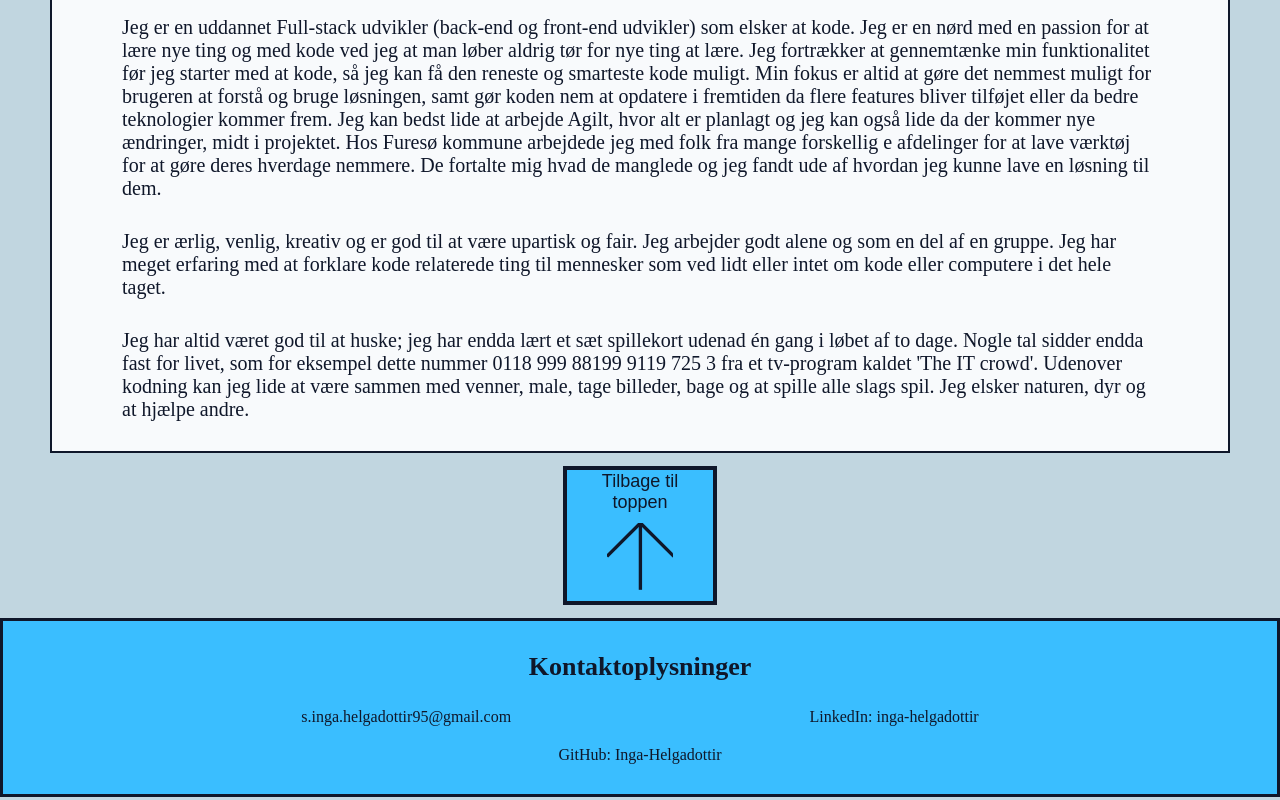
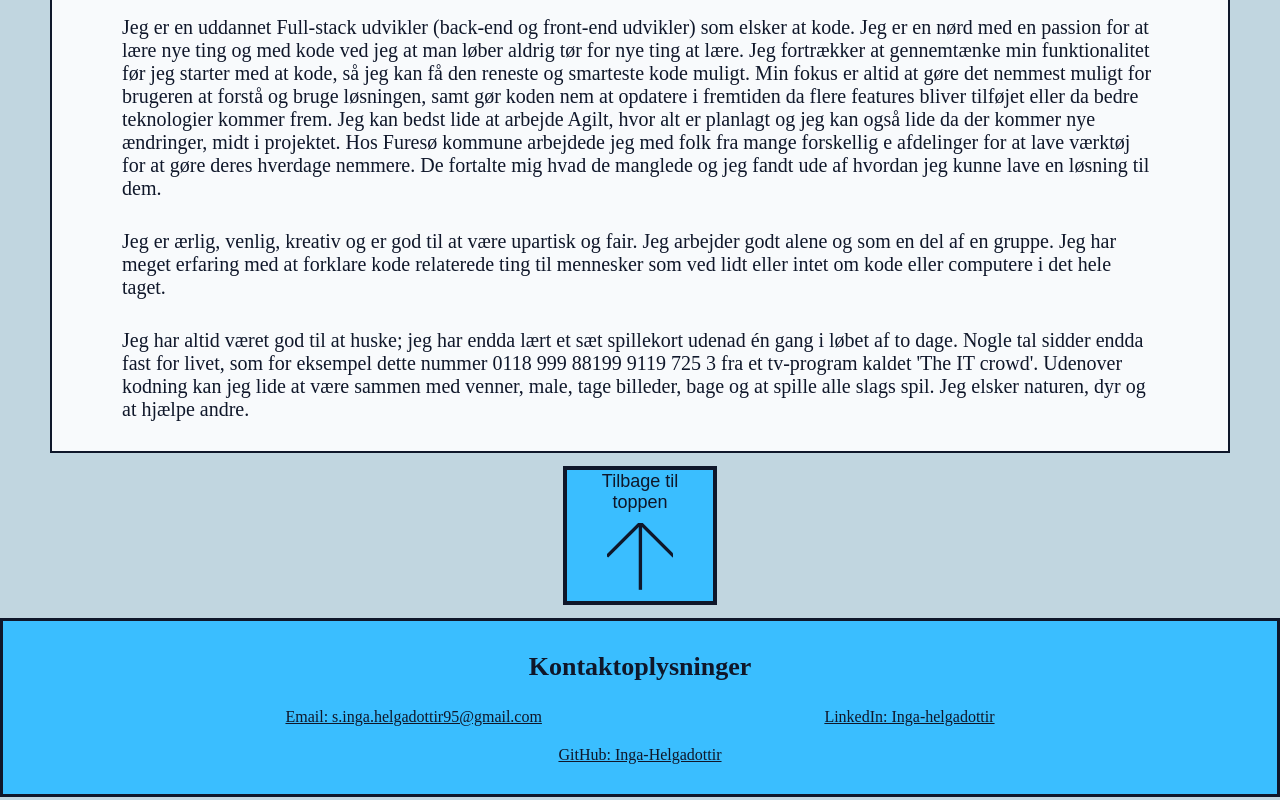
Before and after one commit to Inga-Helgadottir/CodeCV, a React (Create React App) app: page / in a window 1280 px wide. Shown: the part 495-1295 px from the top of the page. Built offline with nearby package versions, Linux system fonts and the light colour scheme.

Commit message:
slight style changed

```diff
--- a/src/Components/PageParts/Footer.jsx
+++ b/src/Components/PageParts/Footer.jsx
@@ -20,14 +20,14 @@ const Footer = (currentLanguage) => {
           rel="noreferrer"
           target="_blank"
         >
-          s.inga.helgadottir95@gmail.com
+          Email: s.inga.helgadottir95@gmail.com
         </a>
         <a
           href="https://www.linkedin.com/in/inga-helgadottir/"
           rel="noreferrer"
           target="_blank"
         >
-          LinkedIn: inga-helgadottir
+          LinkedIn: Inga-helgadottir
         </a>
       </div>
       <div className="footerDiv2">
--- a/src/Styles/NavAndFooter.css
+++ b/src/Styles/NavAndFooter.css
@@ -9,6 +9,11 @@ nav h3,
 footer a,
 footer h3 {
   color: var(--navAndFooterLinkAndBorderColor);
+}
+
+nav a,
+nav h3,
+footer h3 {
   text-decoration: none;
   list-style-type: none;
 }
```
